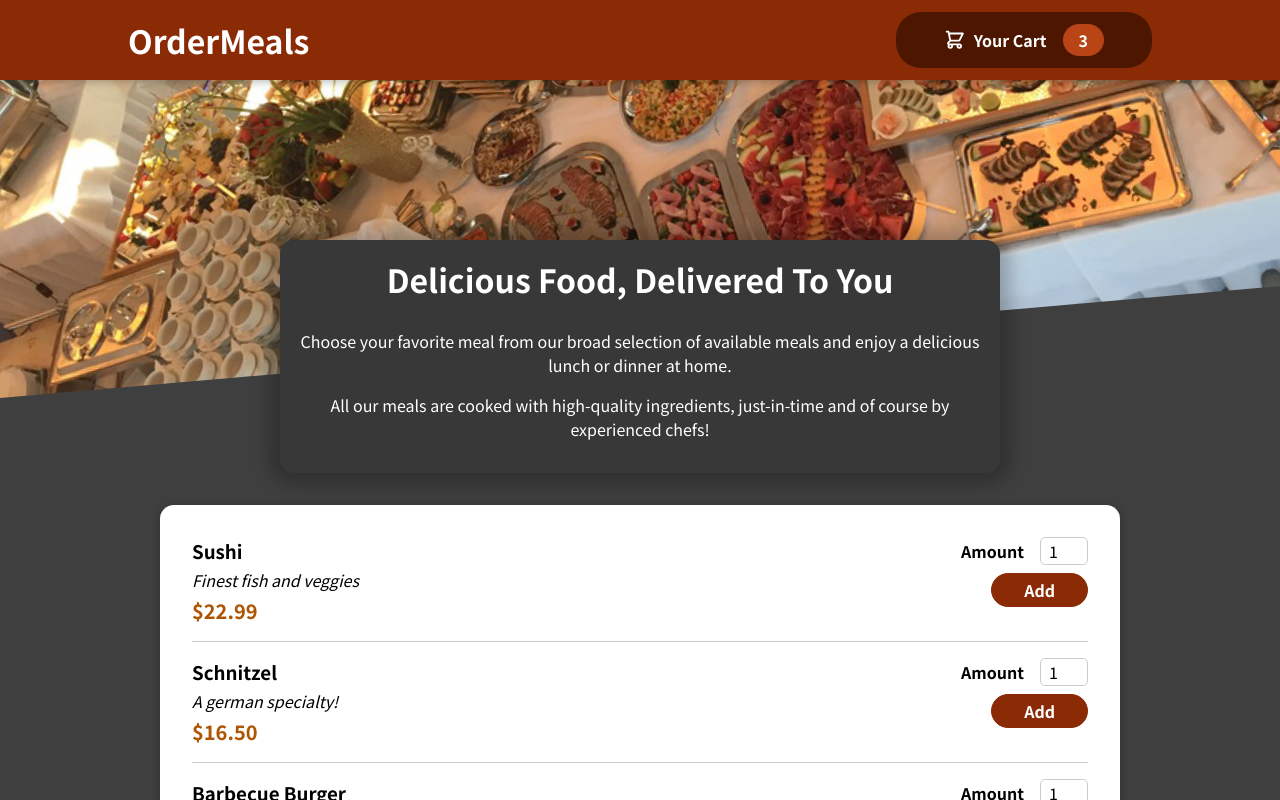
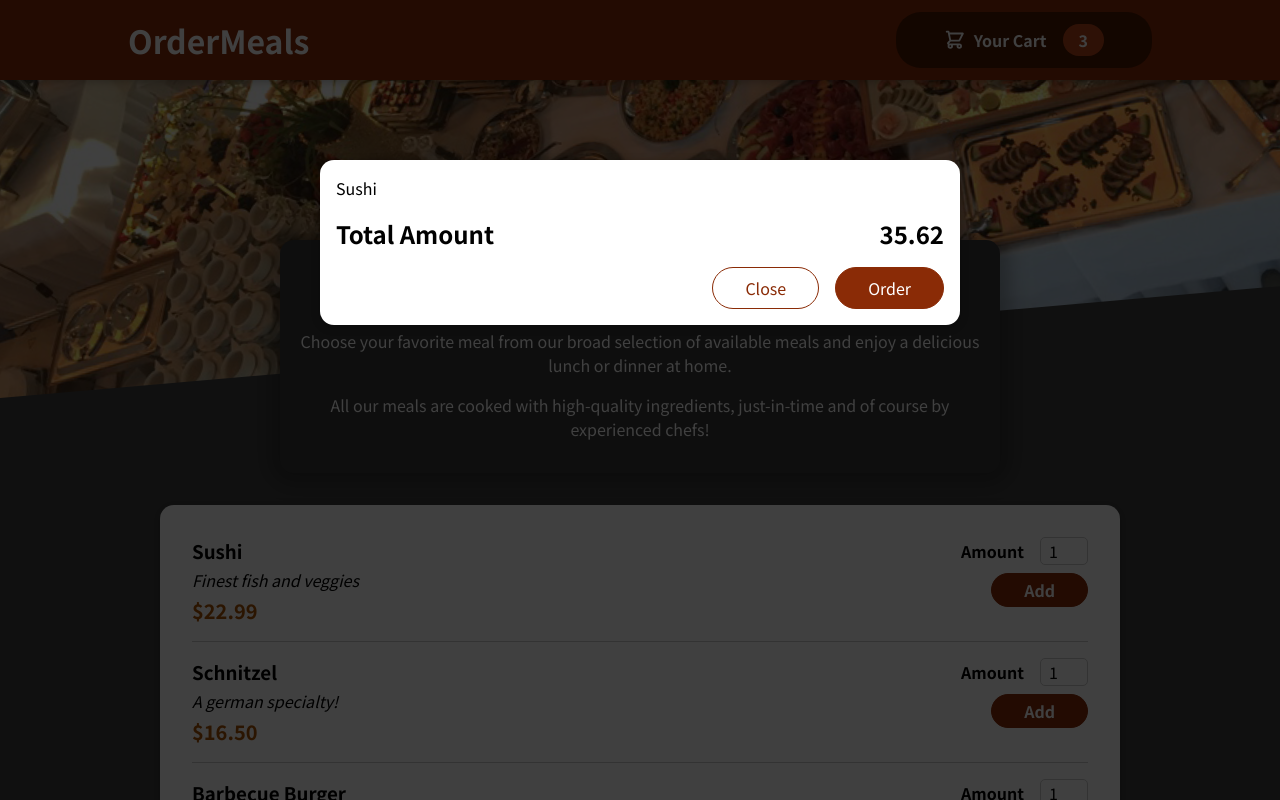
Before and after one commit to DavitGujejiani/food-ordering-website-reactjs, a React (Create React App) app: page / in a window 1280 px wide. Shown: the top 800 px of the page. Built offline with nearby package versions, Linux system fonts and the light colour scheme.

Commit message:
pre-139. Added cart modal on my own

```diff
--- a/src/App.js
+++ b/src/App.js
@@ -1,11 +1,13 @@
 import { Fragment } from "react";
 import Header from "./components/Layout/Header";
 import Meals from "./components/Meals/Meals";
+import Cart from "./components/Cart/Cart";
 
 function App() {
     return (
         <Fragment>
             <Header />
+            <Cart/>
             <main>
                 <Meals />
             </main>
--- a/src/components/Cart/Cart.js
+++ b/src/components/Cart/Cart.js
@@ -1,4 +1,5 @@
 import classes from "./Cart.module.css";
+import Modal from "../UI/Modal";
 
 function Cart() {
     const cartItems = [
@@ -6,6 +7,7 @@
     ].map((item) => <li>{item.name}</li>);
 
     return (
+        <Modal>
             <div>
                 <ul className={classes["cart-items"]}>{cartItems}</ul>
                 <div className={classes.total}>
@@ -17,6 +19,7 @@
                     <button className={classes.button}>Order</button>
                 </div>
             </div>
+        </Modal>
     );
 }
 
--- a/src/components/UI/Card.js
+++ b/src/components/UI/Card.js
@@ -1,7 +1,7 @@
 import classes from "./Card.module.css";
 
 function Card(props) {
-    return <div className={classes.card}>{props.children}</div>;
+    return <div className={`${classes.card} ${props.className}`}>{props.children}</div>;
 }
 
 export default Card;
--- /dev/null
+++ b/src/components/UI/Modal.js
@@ -0,0 +1,14 @@
+import classes from "./Modal.module.css";
+import Card from "./Card";
+import {Fragment} from "react";
+
+function Modal(props) {
+    return (
+        <Fragment>
+            <div className={classes.backdrop} />
+            <Card className={classes.modal}>{props.children}</Card>
+        </Fragment>
+    );
+}
+
+export default Modal;
--- /dev/null
+++ b/src/components/UI/Modal.module.css
@@ -0,0 +1,40 @@
+.backdrop {
+    position: fixed;
+    top: 0;
+    left: 0;
+    width: 100%;
+    height: 100vh;
+    z-index: 20;
+    background-color: rgba(0, 0, 0, 0.75);
+}
+
+.modal {
+    position: fixed;
+    top: 20vh;
+    left: 5%;
+    width: 90%;
+    background-color: white;
+    padding: 1rem;
+    border-radius: 14px;
+    box-shadow: 0 2px 8px rgba(0, 0, 0, 0.25);
+    z-index: 30;
+    animation: slide-down 300ms ease-out forwards;
+}
+
+@media (min-width: 768px) {
+    .modal {
+        width: 40rem;
+        left: calc(50% - 20rem);
+    }
+}
+
+@keyframes slide-down {
+    from {
+        opacity: 0;
+        transform: translateY(-3rem);
+    }
+    to {
+        opacity: 1;
+        transform: translateY(0);
+    }
+}
```
Also changed, not shown: 1 other file (tests, documents, lock files or other folders). Lines whose indentation alone changed are shown as unchanged.
